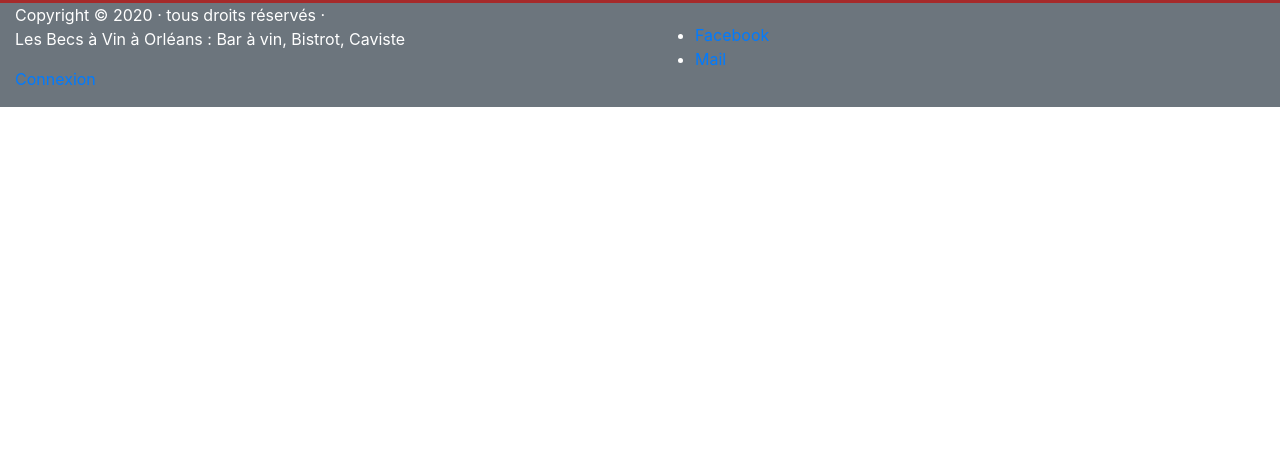
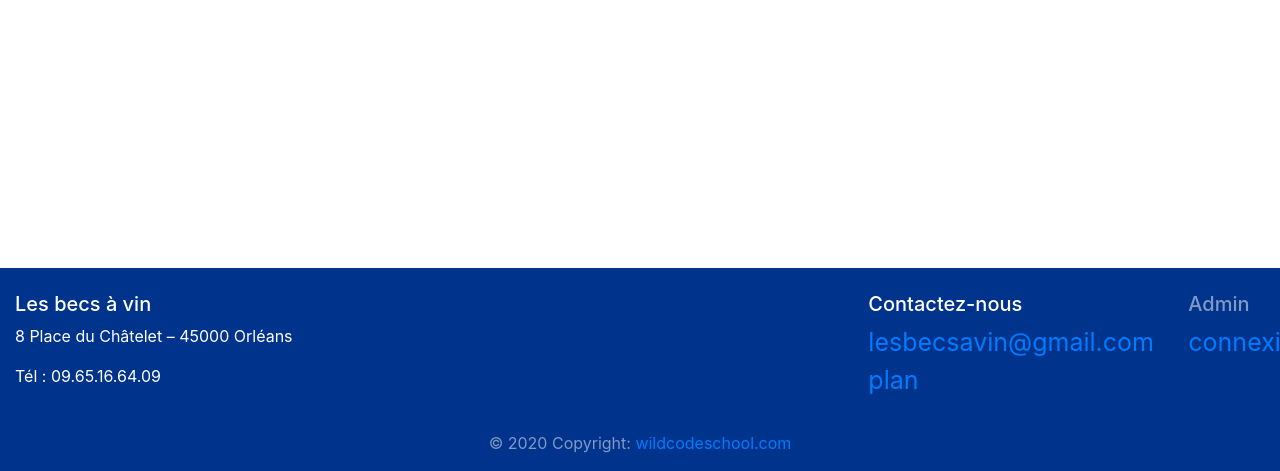
Before and after one commit to fredericbertrand/becsaVin, a Django app: page / in a window 1280 px wide. Shown: the part 329-800 px from the top of the page. Run offline with Django 3.2, Linux system fonts and the light colour scheme; some libraries are stand-ins or nearby versions.

Commit message:
ajustement taille menu ajout lien footer

```diff
--- a/becsavin/main_app/static/main_app/css/style.css
+++ b/becsavin/main_app/static/main_app/css/style.css
@@ -1,4 +1,11 @@
-.main {
-    color: rgb(252, 249, 248);
-    background-color: brown;
+.skeleton {
+    background-color: rgb(0, 51, 139);
 }
+
+footer {
+    background-color: rgb(0, 51, 139);
+}
+
+ul{
+    font-size: 25px;
+}
--- a/becsavin/main_app/templates/main_app/index.html
+++ b/becsavin/main_app/templates/main_app/index.html
@@ -14,7 +14,7 @@
 
 <body>
     <div class="container-fluid">
-        <div class="row align-items-center bg-primary text-white">
+        <div class="row align-items-center skeleton">
             <div class="col-12 col-md-12 col-lg-6">
                 <h1 id="custom-header"><img src="http://www.lesbecsavin.com/wp-content/uploads/2013/10/logo2.png"
                         alt="Les Becs à Vin à Orléans : Bar à vin, Bistrot, Caviste" />
@@ -51,27 +51,67 @@
 
     <div class="main">
         <div class="container-fluid">
-            Main
+
         </div>
     </div>
 
-    <footer>
-        <div class="container-fluid">
-            <div class="row align-items-center bg-secondary text-white">
-                <div class="col-12 col-md-6 col-lg-6">
-                    <p>Copyright &copy; 2020 &middot; tous droits réservés &middot; <br>Les Becs à Vin à Orléans : Bar à
-                        vin, Bistrot, Caviste</p>
-                    <p><a href="http://www.lesbecsavin.com/wp-login.php">Connexion</a></p>
+    <footer class="page-footer font-small purple pt-4 fixed-bottom text-white">
+
+        <!-- Footer Links -->
+        <div class="container-fluid text-center text-md-left">
+
+            <!-- Grid row -->
+            <div class="row">
+
+                <!-- Grid column -->
+                <div class="col-md-8 mt-md-0 mt-3">
+
+                    <!-- Content -->
+                    <h5 class="text">Les becs à vin</h5>
+                    <p>8 Place du Châtelet – 45000 Orléans</p>
+                    <p>Tél : 09.65.16.64.09</p>
+
                 </div>
+                <!-- Grid column -->
 
-                <div class="col-12 col-md-6 col-lg-6">
-                    <ul>
-                        <li><a href="https://www.facebook.com/lesbecsavin">Facebook</a></li>
-                        <li><a href="mailto:lesbecsavin@gmail.com">Mail</a></li>
+                <hr class="clearfix w-100 d-md-none pb-3">
+
+                <!-- Grid column -->
+                <div class="col-md-3 mb-md-0 mb-3">
+                    <!-- Links -->
+                    <h5 class="text">Contactez-nous</h5>
+                    <ul class="list-unstyled">
+                        <li>
+                            <a href="mailto:lesbecsavin@gmail.com">lesbecsavin@gmail.com</a>
+                        </li>
+                        <li>
+                            <a href="#!">plan</a>
+                        </li>
+
+                    </ul>
+                </div>
+                <!-- Grid column -->
+                <div class="col-md-1 mb-md-0 mb-1">
+                    <!-- Links -->
+                    <h5 class="text text-white-50">Admin</h5>
+                    <ul class="list-unstyled">
+                        <li>
+                            <a href="administrateur">connexion</a>
+                        </li>
                     </ul>
                 </div>
             </div>
+            <!-- Grid row -->
+
         </div>
+        <!-- Footer Links -->
+
+        <!-- Copyright -->
+        <div class="footer-copyright text-center py-3 text-white-50">© 2020 Copyright:
+            <a href="https://wildcodeschool.com"> wildcodeschool.com</a>
+        </div>
+        <!-- Copyright -->
+
     </footer>
 
     <!-- JS, Popper.js, and jQuery -->
```
